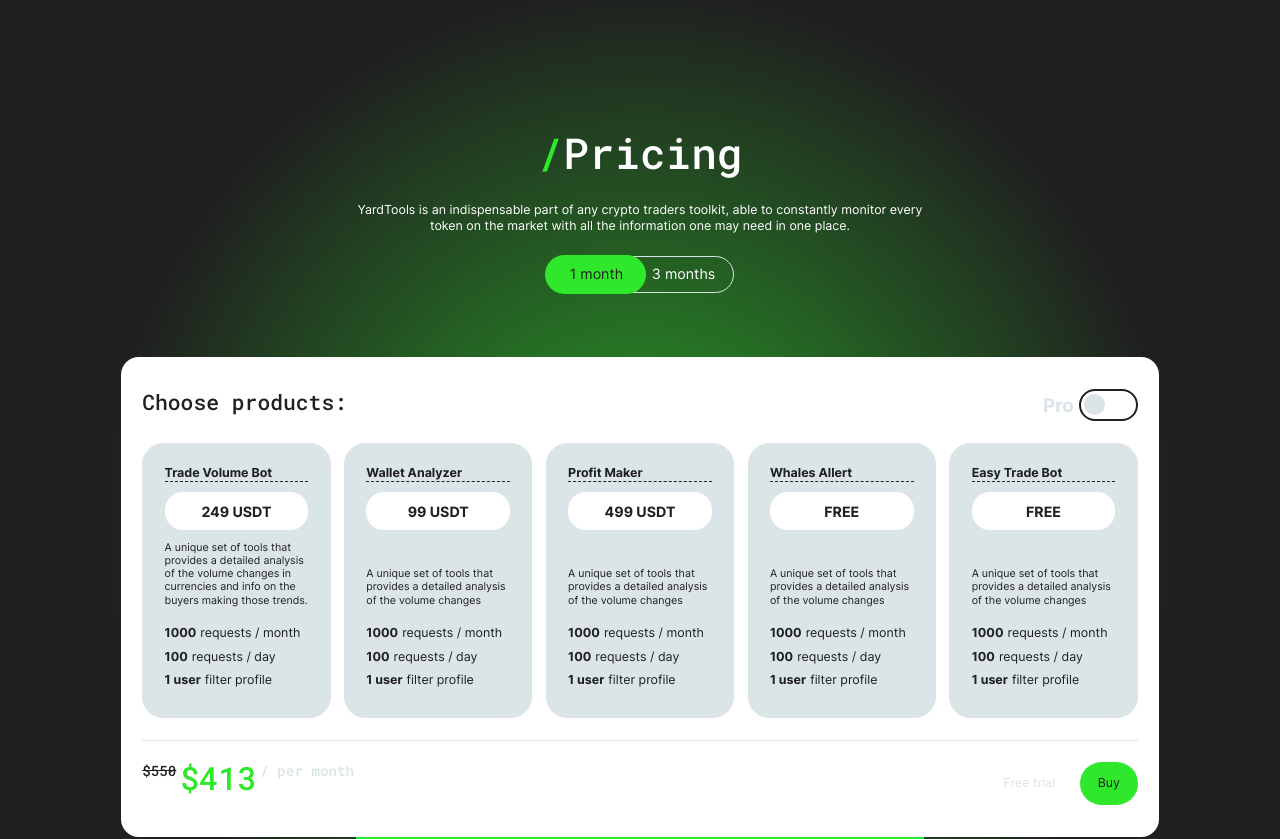
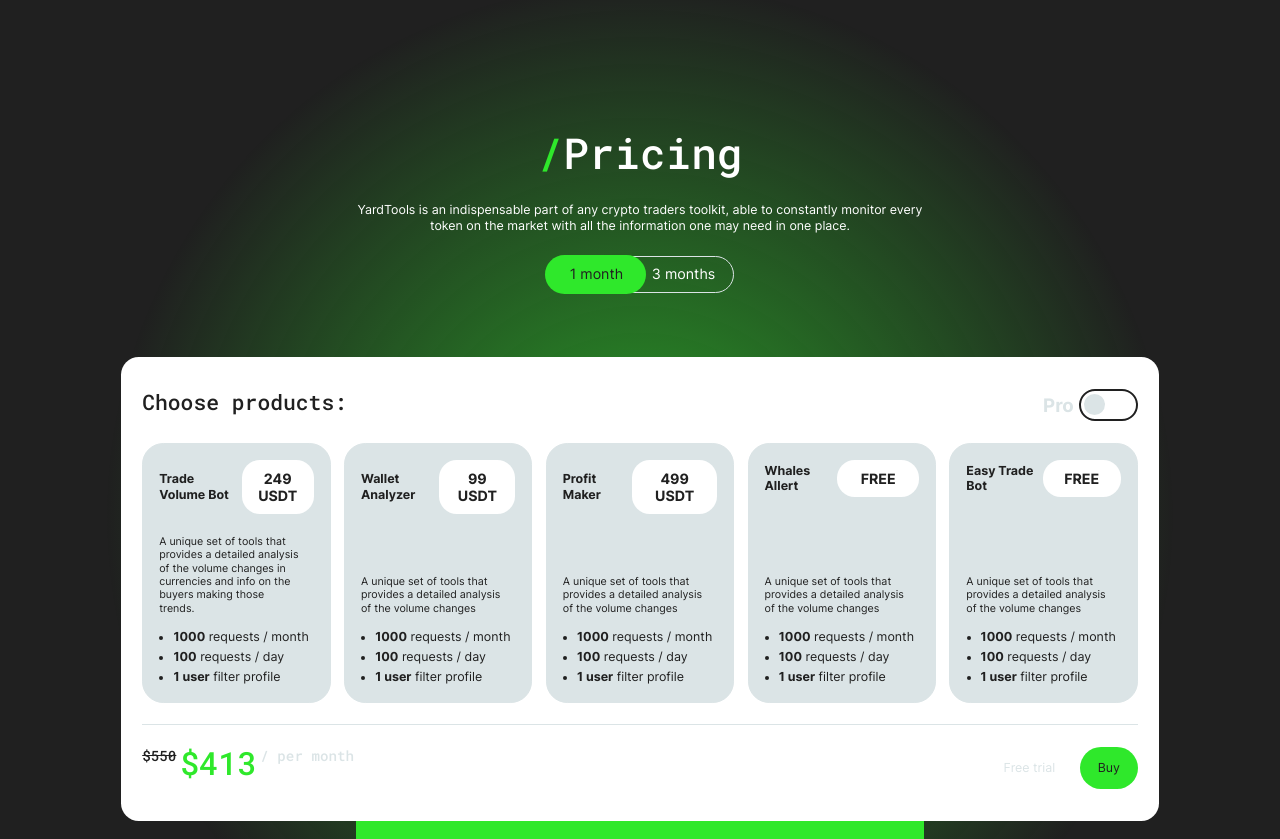
Before and after one commit to nigel-riss/trade-tracker-landing, a Next.js app: page / in a window 1280 px wide. Shown: the part 5440-6279 px from the top of the page. Built offline with nearby package versions, Linux system fonts and the light colour scheme.

Commit message:
feat: wip: update PriceCard

```diff
--- a/src/components/PriceCard.tsx
+++ b/src/components/PriceCard.tsx
@@ -60,6 +60,7 @@
                 className={styles.feature}
               >
                 <span className={styles.featureValue}>{value}</span>
+                &nbsp;
                 <span className={styles.featureTitle}>{featureTitle}</span>
               </li>
             );
--- a/src/styles/PriceCard.module.scss
+++ b/src/styles/PriceCard.module.scss
@@ -3,12 +3,10 @@
 
 .card {
   // box model
-  display: flex;
-  justify-content: space-between;
-  align-items: center;
   margin-top: 1.25rem;
   padding: 0.625rem;
-  padding-left: 1.25rem;
+  padding: 0.625rem 0.75rem;
+  // padding-left: 1.25rem;
 
   // border
   border: 0.125rem solid rgb(var(--chineseWhite));
@@ -19,22 +17,32 @@
 
   // visual
   background-color: rgb(var(--chineseWhite));
+  transition: all 0.325s ease-in-out;
+  overflow: hidden;
 
   @include atTablet {
     // box model
-    align-items: stretch;
+    display: flex;
     flex-direction: column;
+    justify-content: space-between;
     flex-basis: calc(50% - 0.625rem);
     flex-grow: 0;
     flex-shrink: 0;
     margin-top: 0;
-    padding: 1.5rem;
+    padding: 1.125rem;
   }
 
   @include atDesktopS {
     // box model
     flex-basis: calc(20% - 0.75rem);
   }
+}
+
+.header {
+  // box model
+  display: flex;
+  align-items: center;
+  justify-content: space-between;
 }
 
 .title {
@@ -44,17 +52,26 @@
 
 .content {
   // box model
-  display: none;
+  max-height: 0;
+
+  // visual
+  opacity: 0;
+  transition: all 0.325s ease-in-out;
 
   @include atTablet {
     // box model
-    display: block;
+    max-height: initial;
+
+    // visual
+    opacity: 1;
   }
 }
 
 .subtitle {
   // box model
   padding: 0.75rem 0;
+  padding-top: 1.5rem;
+  padding-right: 1rem;
 
   // typography
   font-size: 0.75rem;
@@ -62,44 +79,27 @@
 
 ul.featureList {
   // box model
-  display: flex;
-  justify-content: space-between;
-  padding: 0.5rem 0;
-  gap: 3rem;
+  padding-left: 1rem;
+
+  // list
+  list-style-type: disc;
 
   // typography
   font-size: 0.875rem;
+}
 
-  @include atTablet {
-    // box model
-    gap: 1.5rem;
-  }
-
-  @include atDesktopS {
-    // box model
-    flex-direction: column;
-    gap: 0.5rem;
-  }
+.feature {
+  // box model
+  margin-top: 0.25rem;
 }
 
 .featureValue {
   // typography
   font-weight: 700;
-
-  @include atDesktopS {
-    // box model
-    margin-right: 0.325em;
-  }
 }
 
 .featureTitle {
-  // box model
-  display: block;
 
-  @include atDesktopS {
-    // box model
-    display: inline-block;
-  }
 }
 
 .price {
@@ -112,15 +112,17 @@
   // border
   border-left: 0.0625rem dashed rgb(var(--dark));
 
+  // visual
+  transition: all 0.325s ease-in-out;
+
   @include atTablet {
     // box model
-    margin-top: 0.75rem;
-    padding-top: 0.75rem;
-    padding-left: 0;
+    // margin-top: 0.75rem;
+    // padding-top: 0.75rem;
+    // padding-left: 0;
 
     // border
     border-left: none;
-    border-top: 0.0625rem dashed rgb(var(--dark));
   }
 
   @include atDesktopS {
@@ -131,26 +133,23 @@
 
 .isOpen {
   // box model
-  align-items: stretch;
-  flex-direction: column;
-  padding: 1.325rem;
+  padding: 1.25rem;
+
+  @include atTablet {
+    // box model
+    padding: 1.125rem;
+  }
 
   .content {
     // box model
-    display: block;
+    max-height: 20rem;
+
+    // visual
+    opacity: 1;
   }
 
   .price {
-    // box model
-    // display: flex;
-    // flex-direction: column;
-    flex-basis: auto;
-    margin-top: 0.75rem;
-    padding-top: 0.75rem;
-    padding-left: 0;
-
     // border
-    border-left: none;
-    border-top: 0.0625rem dashed rgb(var(--dark));
+    border-color: transparent;
   }
 }
```
